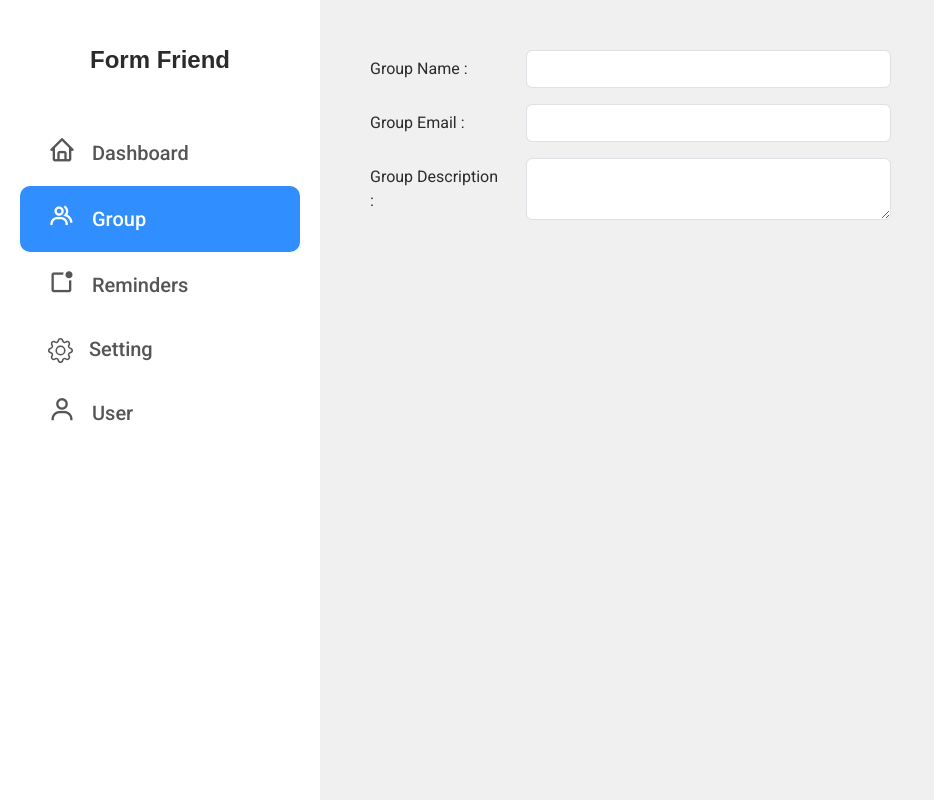
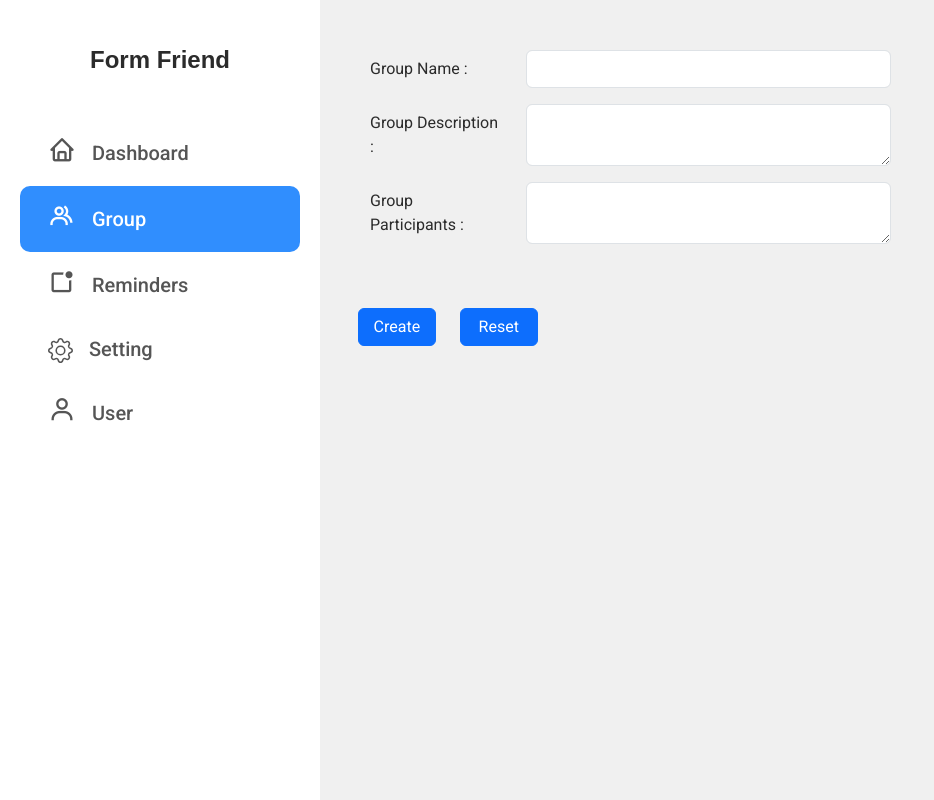
Before and after one commit to aelishvirani/formfriend123, a React (Create React App) app: page /group/addGroup in a window 1280 px wide. Shown: the whole page, without its empty margins (0-934 px from the left). Built offline with nearby package versions, Linux system fonts and the light colour scheme; a web font is replaced by a local one.

Commit message:
Add Group Api Working

```diff
--- a/package.json
+++ b/package.json
@@ -12,8 +12,8 @@
     "react-bootstrap": "^2.7.2",
     "react-dom": "^17.0.2",
     "react-router-dom": "^6.2.1",
-    "react-scripts": "5.0.0",
-    "sass": "^1.49.0",
+    "react-scripts": "^5.0.1",
+    "sass": "^1.60.0",
     "web-vitals": "^2.1.0"
   },
   "scripts": {
--- a/src/components/AddGroup.jsx
+++ b/src/components/AddGroup.jsx
@@ -1,6 +1,43 @@
 import React from 'react'
+import { useNavigate } from "react-router-dom";
 
 function AddGroup() {
+  const navigate = useNavigate();
+ const createGroup = async () => {
+  console.log("sdfk");
+    const groupName = document.getElementById('inputGroupname').value;
+    const groupDescription = document.getElementById('inputDescription').value;
+    var groupParticipants = document.getElementById('inputParticipants').value;
+    groupParticipants = groupParticipants.split(' ');
+    const group = {
+      GroupName: groupName,
+      Description: groupDescription,
+      GroupParticipant: groupParticipants,
+    };
+    console.log(group);
+    try {
+      const response = await fetch('http://formfriend.cleverapps.io/api/group/AddGroup', {
+        method: 'POST',
+        mode: "cors",
+        headers: {
+          "Access-Control-Allow-Origin": "*",
+          "Content-Type": "application/json",
+        Authorization: "Bearer " + "eyJhbGciOiJIUzUxMiIsInR5cCI6IkpXVCJ9.eyJuYW1lIjoiYUBnbWFpbC5jb20iLCJlbWFpbCI6ImFAZ21haWwuY29tIiwianRpIjoiNTI4NDdjNmMtMTc0Yi00ZjAzLTljOGEtYmJhZjlkYjBkNWUyIiwibmJmIjoxNjc5ODU2MzYzLCJleHAiOjE2ODIyNzU1NjMsImlhdCI6MTY3OTg1NjM2M30.lT1YLqsgk6vKUm_oO5wigvonyzAEutJphVTNyuR1Zu1bQ4hkIrSk4QgIwHGJcLVjCG42Ba0ykrGD8nvLVp4BtQ"
+        },
+        body: JSON.stringify(group),
+      });
+      const data = response.status;
+      if(data==200)
+      {
+        //redirect to group page
+        navigate("/group");
+      }
+    } catch (err) {
+      console.log(err);
+    }
+  };
+
+
   return (
     <form>
     <div className="row mb-3">
@@ -9,23 +46,29 @@ function AddGroup() {
       <input type="text" className="form-control" id="inputGroupname"/>
     </div>
   </div>
-    <div className="row mb-3">
-    <label for="inputEmail3" className="col-sm-2 col-form-label">Group Email :</label>
-    <div className="col-sm-5">
-      <input type="email" className="form-control" id="inputEmail3"/>
-    </div>
-  </div>
 
     <div className="row mb-3">
     <label for="inputDescription" className="col-sm-2 col-form-label">Group Description :</label>
     <div className="col-sm-5">
       <textarea type="textarea" className="form-control" id="inputDescription"></textarea>
     </div>
-
-
   </div>
 
+  <div className="row mb-3">
+    <label for="inputDescription" className="col-sm-2 col-form-label">Group Participants :</label>
+    <div className="col-sm-5">
+      <textarea type="textarea" className="form-control" id="inputParticipants"></textarea>
+    </div>
+  </div>
 
+  <br/>
+    <br/>
+    <div className='row'>
+
+    <button className='btn btn-primary col-1' type="button" onClick={createGroup}>Create</button>
+    <div style={{width:'10px'}}></div>
+    <button className='btn btn-primary col-1'type='reset' >Reset</button>
+    </div>
     </form>
   )
 }
--- a/src/components/layout/AppLayout.jsx
+++ b/src/components/layout/AppLayout.jsx
@@ -1,5 +1,6 @@
 import { Outlet } from "react-router-dom";
 import Sidebar from "../sidebar/Sidebar";
+import React from "react";
 
 const AppLayout = () => {
     return <div style={{
--- a/src/components/sidebar/Sidebar.jsx
+++ b/src/components/sidebar/Sidebar.jsx
@@ -1,5 +1,6 @@
 import { useEffect, useRef, useState } from 'react';
 import { Link, useLocation } from 'react-router-dom';
+import React from 'react';
 import './sidebar.scss';
 
 const sidebarNavItems = [
--- a/src/pages/Blank.jsx
+++ b/src/pages/Blank.jsx
@@ -1,3 +1,4 @@
+import React from "react";
 const Blank = () => {
     return <div>This is Blank page</div>;
 };
```
Also changed, not shown: src/App.js (+21 -21 lines), 2 other files (tests, documents, lock files or other folders).
